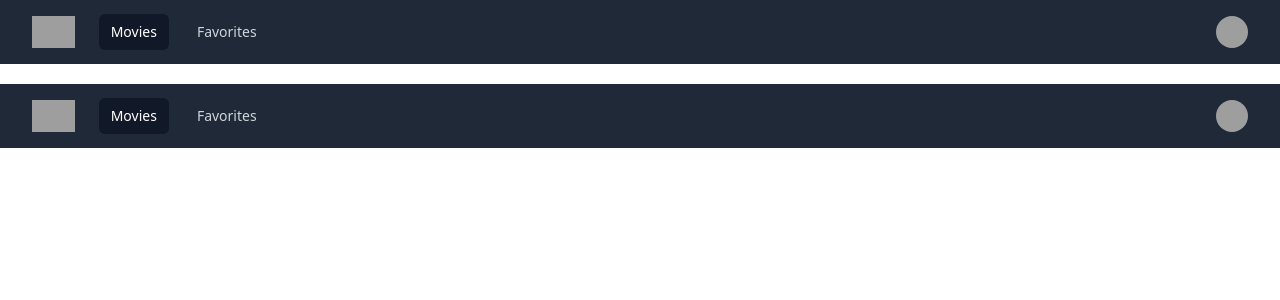
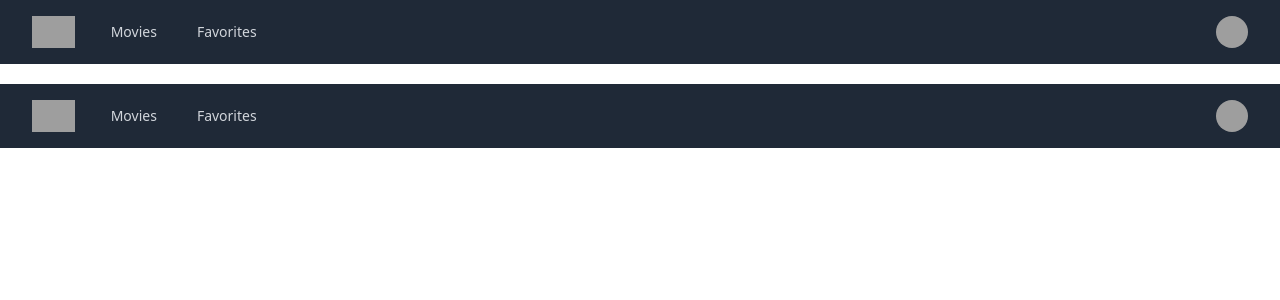
Before and after one commit to cop4808-g15/movie-clone, a Next.js app: page /navBar in a window 1280 px wide. Shown: the top 300 px of the page. Built offline with nearby package versions, Linux system fonts and the light colour scheme; grey boxes are pictures that could not be loaded.

Commit message:
feat: refactored navbar button active

```diff
--- a/pages/_app.tsx
+++ b/pages/_app.tsx
@@ -1,41 +1,14 @@
-import '@/styles/globals.css';
-import type { AppProps } from 'next/app';
-import { ToastContainer } from 'react-toastify';
-import 'react-toastify/dist/ReactToastify.css';
-import NavBar from './navBar';
+import '@/styles/globals.css'
+import { ToastContainer } from 'react-toastify'
+import 'react-toastify/dist/ReactToastify.css'
+import NavBar from './navBar'
 
-interface Item {
-  current: boolean;
-  name: string;
-}
-
-interface NavBarProps {
-  onButtonClick: (items: Item[], tab: string) => Item[];
-}
-
-export default function App({ Component, pageProps }: AppProps) {
-  const handleToggle = (items: Item[], tab: string): Item[] => {
-    const updatedItems = items.map((item) => {
-      if (item.name === tab) {
-        return {
-          ...item,
-          current: true,
-        };
-      }
-      return {...item, current: false}
-    });
-    return updatedItems;
-  };
-
-  const navBarProps: NavBarProps = {
-    onButtonClick: handleToggle,
-  };
-
+export default function App({ Component, pageProps }) {
   return (
     <div>
       <ToastContainer autoClose={2000} />
-      <NavBar {...navBarProps} />
+      <NavBar  />
       <Component {...pageProps} />
     </div>
-  );
+  )
 }
--- a/pages/movies.tsx
+++ b/pages/movies.tsx
@@ -28,6 +28,7 @@ function Movies(): JSX.Element {
     getMovies()
   }, [])
 
+
   const addMovie = async (movie: Movie) => {
     try {
       const response = await axios.post('/api/addMovie', movie, {
@@ -44,8 +45,9 @@ function Movies(): JSX.Element {
 
 
   return (
-    <ul className="px-3 grid grid-cols-2 gap-x-4 gap-y-8 sm:grid-cols-3 sm:gap-x-6 lg:grid-cols-7 xl:gap-x-8">
-      {movies.map((movie) => (
+   <ul className="px-3 grid grid-cols-2 gap-x-4 gap-y-8 sm:grid-cols-3 sm:gap-x-6 lg:grid-cols-7 xl:gap-x-8">
+
+      {movies.length > 0 && movies.map((movie) => (
         <div key={movie.id}>
           <li className="relative">
             <div className="group aspect-h-7 aspect-w-10 block w-full overflow-hidden rounded-lg bg-gray-100 focus-within:ring-2 focus-within:ring-indigo-500 focus-within:ring-offset-2 focus-within:ring-offset-gray-100">
--- a/pages/navBar.js
+++ b/pages/navBar.js
@@ -1,9 +1,9 @@
-import Link from 'next/link'
+import Link from 'next/link';
+import { useRouter } from 'next/router';
 
-import { Disclosure, Menu, Transition } from '@headlessui/react'
-import { XIcon } from '@heroicons/react/outline'
-import { Fragment, useState } from 'react'
-
+import { Disclosure, Menu, Transition } from '@headlessui/react';
+import { XIcon } from '@heroicons/react/outline';
+import { Fragment } from 'react';
 
 const navigation = [
   { name: 'Movies', href: '/', current: true },
@@ -33,9 +33,18 @@ function Bars3Icon() {
   )
 }
 
-export default function NavBar({onButtonClick}){
+export default function NavBar(){
+  const router = useRouter()
+  const {pathname} = router
 
-  const [nav, setNav] = useState(navigation)
+
+  const newNavigation = navigation.map(el => {
+    if (el.href === pathname) {
+      return {...el, current: true};
+    }
+    return {...el, current: false};
+  });
+
 
   return (
     <Disclosure as="nav" className="bg-gray-800 mb-5">
@@ -68,12 +77,8 @@ export default function NavBar({onButtonClick}){
                 </div>
                 <div className="hidden sm:ml-6 sm:block">
                   <div className="flex space-x-4">
-                    {nav.map((item) => (
-                      <Link onClick={() => {
-                        const newNav = onButtonClick(nav, item.name)
-                        setNav(newNav)
-                      }
-                    }
+                    {newNavigation.map((item) => (
+                      <Link
                         key={item.name}
                         href={item.href}
                         className={classNames(
```
